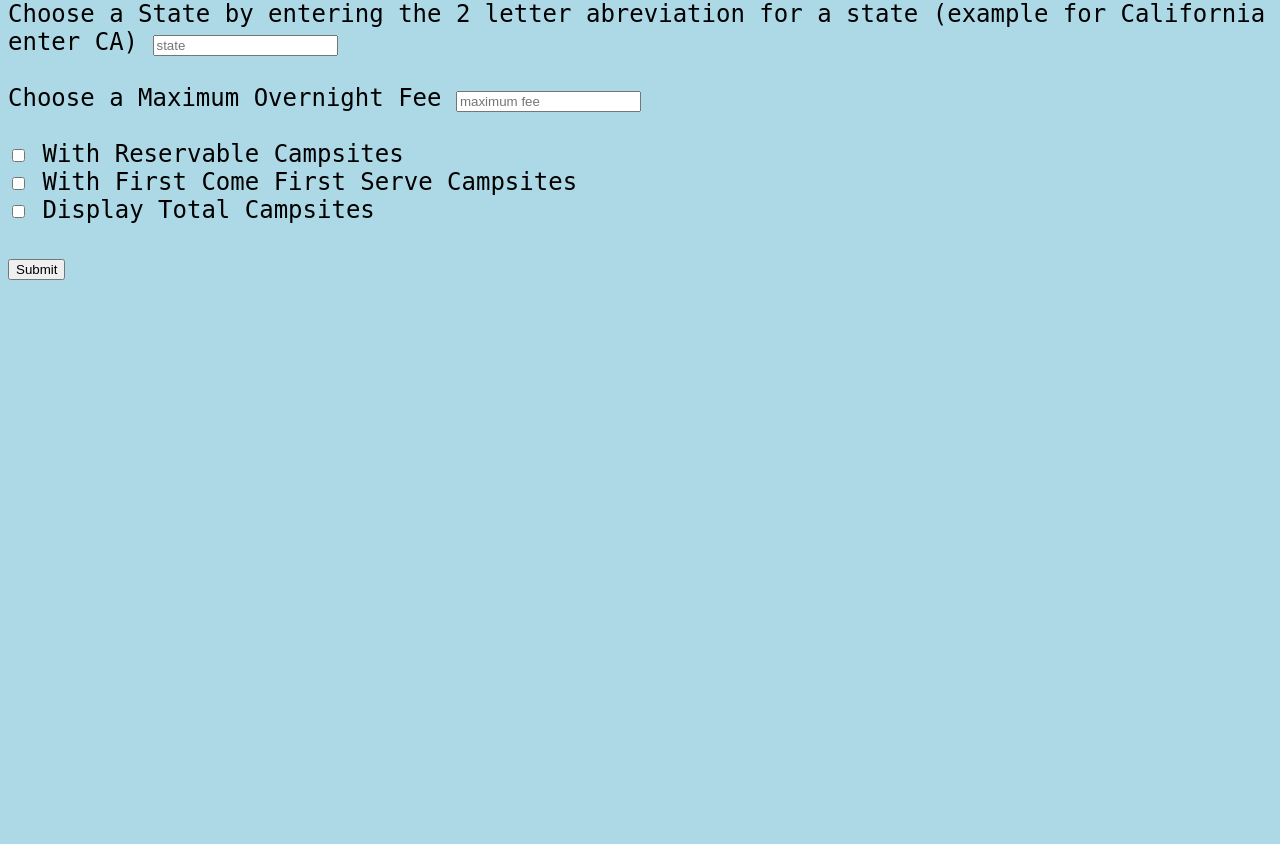
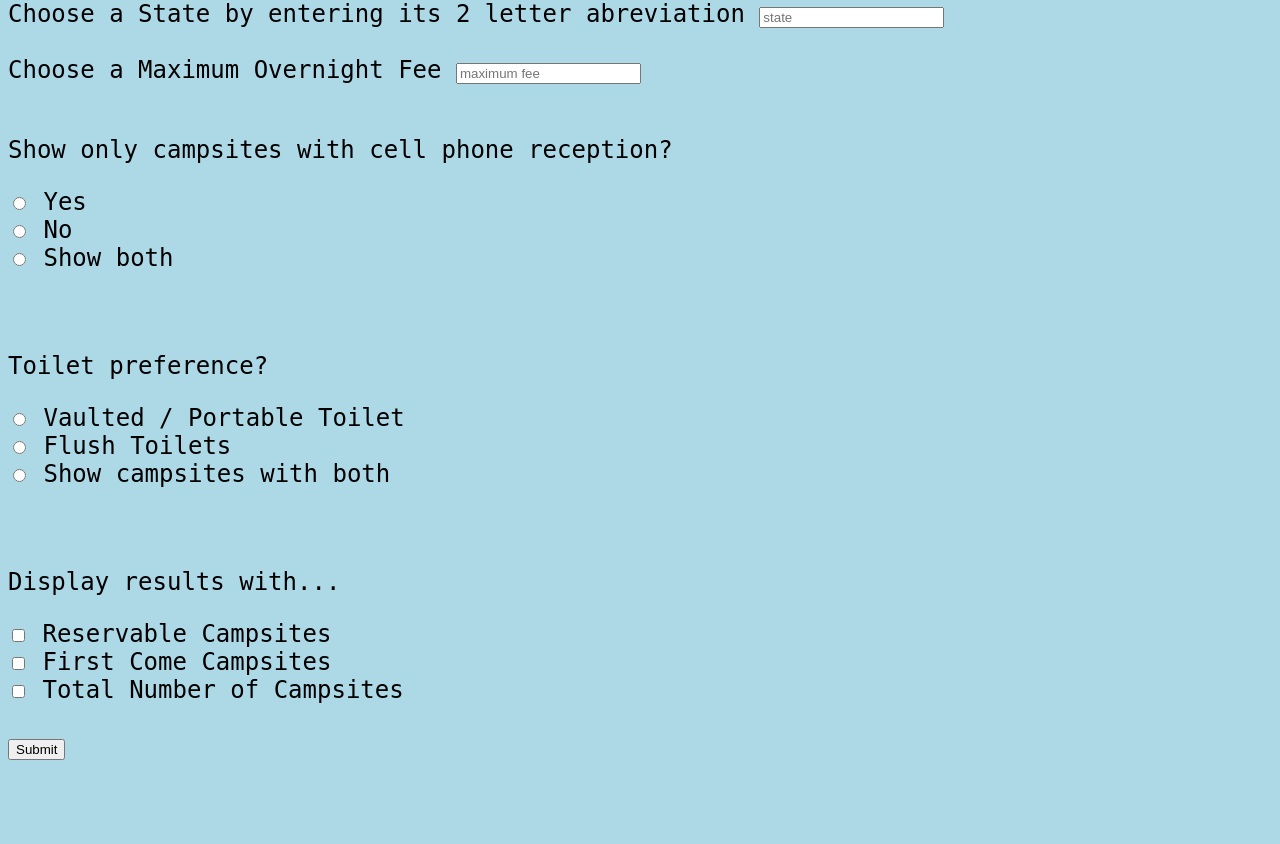
Before and after one commit to jamiemancini/FinalProject, a Flask app: page /search in a window 1280 px wide. Shown: the part 256-1100 px from the top of the page. Before the commit the page ends 536 px from the top, so only its background shows below. Run offline with Flask 2, Linux system fonts and the light colour scheme.

Commit message:
finished html search

```diff
--- a/Static/fetch-app.js
+++ b/Static/fetch-app.js
@@ -1,58 +1,13 @@
-// var reservable_campsites= document.querySelector('#reservable_campsites').checked;
-// console.log(reservable_campsites);
 
-function showResults(results) {
-    //identify if the boxes are checked
-    var reservable_campsites= document.querySelector('#reservable_campsites').checked;
-    console.log(reservable_campsites);
-    var first_come_campsites= document.querySelector('#first_come_campsites').checked;
-    console.log(first_come_campsites);
-    var total_campsites= document.querySelector('#total_campsites').checked;
-    console.log(total_campsites);
-
-
-    //create variable for the maximum fee
-    var maxFeeSelected=Number(document.querySelector('#max_fees').value);
-    console.log(maxFeeSelected);
-    //if the maximum price is left empty then it should show all the campsites
-
-
-    var stateDiv = document.querySelector('#campgrounds-go-here');
-    stateDiv.innerHTML =null;
-    // clear anything currently in the div
-
-        //create the header that appears once the search results appear
-        document
-            .querySelector('#campgrounds_header')
-            .innerHTML="Name of Campground Results";
-
-    //loop through to find the names of each campground
-    for (const parkName of results.data) {
-
-    if (parkName.fees[0]["cost"]< maxFeeSelected || maxFeeSelected===""){
-        //this will be a lot of if loops, for each checked box
-        if (reservable_campsites===true){
-
-        document
-            .querySelector('#campgrounds-go-here')
-            .insertAdjacentHTML("beforeend",
-                `<li><a id="${parkName.name}" href="/search/${parkName.id}">${parkName.name}: $${parkName.fees[0]["cost"]} per night.</a></li>
-                <p>Reservable campsites: ${parkName.numberOfSitesReservable}</p>
-                <p>First Come campsites: ${parkName.numberOfSitesFirstComeFirstServe}</p>
-                <p>Total campsites: ${parkName.campsites["totalSites"]}</p>`);
-
-    }
-
-}}}
-//debugger
 
 //requesting from the NPS API the campgrounds in the selected state
 document.querySelector('#state-form').addEventListener('submit', (event) => {
     event.preventDefault();
 
-    const stateSelected=document.querySelector('#US_state').value;
+// state selected by the user
+const stateSelected=document.querySelector('#US_state').value;
 
-
+//endpoint of the NPS API
 const url = `http://localhost:5000/search_state?state=${stateSelected}`;
 
 fetch(url, {
@@ -63,3 +18,83 @@ fetch(url, {
         showResults(apiResponse);
     });
 });
+
+
+//the function that displays the results
+function showResults(results) {
+
+
+    //clearing the div before putting in the new results
+    let stateDiv = document.querySelector('#campgrounds-go-here');
+    stateDiv.innerHTML =null;
+    // console.log(stateDiv)
+
+    //maximum fee input
+    let maxFeeSelected=Number(document.querySelector('#max_fees').value);
+    console.log(maxFeeSelected);
+    //to do: if the maximum price is left empty then it should show all the campsites
+
+    //phone-reception type chosen
+    let phone_reception=document.querySelector('input[name="phone_reception"]:checked').value;
+    console.log(phone_reception);
+
+    //toilet-type chosen
+    let toilets=document.querySelector('input[name="toilet_type"]:checked').value;
+    console.log(toilets)
+
+    //types and # of campsites
+    let reservable_campsites= document.querySelector('#reservable_campsites').checked;
+    console.log(reservable_campsites);
+    let first_come_campsites= document.querySelector('#first_come_campsites').checked;
+    console.log(first_come_campsites);
+    let total_campsites= document.querySelector('#total_campsites').checked;
+    console.log(total_campsites);
+
+
+
+    //create the header that appears once the search results appear
+        document
+            .querySelector('#campgrounds_header')
+            .innerHTML="Campground Results";
+
+    //loop through to find the names of each campground
+    for (const parkName of results.data) {
+
+    //pulls out the campsites that cost ess than the maxFeeSelected by user
+    if (parkName.fees[0]["cost"]< maxFeeSelected || maxFeeSelected==="")
+
+    {
+        //this will be a lot of if loops, for each checked box
+        if (reservable_campsites===true){
+
+        document
+            .querySelector('#campgrounds-go-here')
+            .insertAdjacentHTML("beforeend",
+                `<li><a id="${parkName.name}" href="/campground/${parkName.id}">${parkName.name}: $${parkName.fees[0]["cost"]} per night.</a></li>
+                <p>Reservable campsites: ${parkName.numberOfSitesReservable}</p>
+                <p>First Come campsites: ${parkName.numberOfSitesFirstComeFirstServe}</p>
+                <p>Total campsites: ${parkName.campsites["totalSites"]}</p>`);
+
+    }
+
+}}}
+//debugger
+
+// //takes
+// //requesting from the NPS API the campgrounds in the selected state
+// document.querySelector('#state-form').addEventListener('submit', (event) => {
+//     event.preventDefault();
+
+// const stateSelected=document.querySelector('#US_state').value;
+
+
+// const url = `http://localhost:5000/search_state?state=${stateSelected}`;
+
+// fetch(url, {
+//     method: "GET",
+// })
+//     .then(response => response.json())
+//     .then(apiResponse => {
+//         showResults(apiResponse);
+//     });
+// });
--- a/Templates/search.html
+++ b/Templates/search.html
@@ -15,9 +15,7 @@
 <div id = "form">
 
     <form id="state-form" >
-        <label for="state">Choose a State by entering the 2 letter
-                      abreviation for a state
-                        (example for California enter CA) </label>
+        <label for="state">Choose a State by entering its 2 letter abreviation </label>
             <input type="text" id="US_state" name="state" placeholder="state">
             <br> </br>
 
@@ -25,15 +23,38 @@
             <input type="text" id="max_fees" name="fees" placeholder="maximum fee">
             <br> </br>
 
+
+        <p>Show only campsites with cell phone reception?</p>
+            <input type="radio" id="yes_reception" name="phone_reception" value="yes">
+                <label for="Yes">Yes</label><br>
+            <input type="radio" id="no_reception" name="phone_reception" value="no">
+                <label for="No">No</label><br>
+            <input type="radio" id="both_reception" name="phone_reception" value="both">
+                <label for="Both">Show both</label><br>
+                <br></br>
+
+        <p>Toilet preference?</p>
+            <input type="radio"  name="toilet_type" value="portable">
+                <label for="Vaulted Toilet">Vaulted / Portable Toilet</label><br>
+            <input type="radio"  name="toilet_type" value="flush">
+                <label for="Flush Toilets">Flush Toilets</label><br>
+            <input type="radio"  name="toilet_type" value="both">
+                <label for="Show campsites with both">Show campsites with both</label><br>
+                    <br></br>
+
+        <p>Display results with...</p>
         <input type="checkbox" id="reservable_campsites" name="reservable_campsites" value="reservable_campsites">
-            <label for="reservable_campsites">With Reservable Campsites</label><br>
+            <label for="reservable_campsites">Reservable Campsites</label><br>
 
         <input type="checkbox" id="first_come_campsites" name="first_come_campsites" value="first_come_campsites">
-            <label for="first_come_campsites">With First Come First Serve Campsites</label><br>
+            <label for="first_come_campsites">First Come Campsites</label><br>
 
         <input type="checkbox" id="total_campsites" name="total_campsites" value="total_campsites">
-            <label for="total_campsites">Display Total Campsites</label>
+            <label for="total_campsites">Total Number of Campsites</label>
         <br> </br>
+
+
+
 
         <input type="submit">
     </form>
--- a/server.py
+++ b/server.py
@@ -29,6 +29,14 @@ def search_results():
 
     return render_template ("search_results.html")
 
+@app.route('/campground/<campground_id>')
+def view_campground(campground_id):
+    """passes through the campground id"""
+
+    return campground_id
+
+
+
 @app.route('/search_state')
 def find_campgrounds():
     """Search for campgrounds on NPS"""
```
